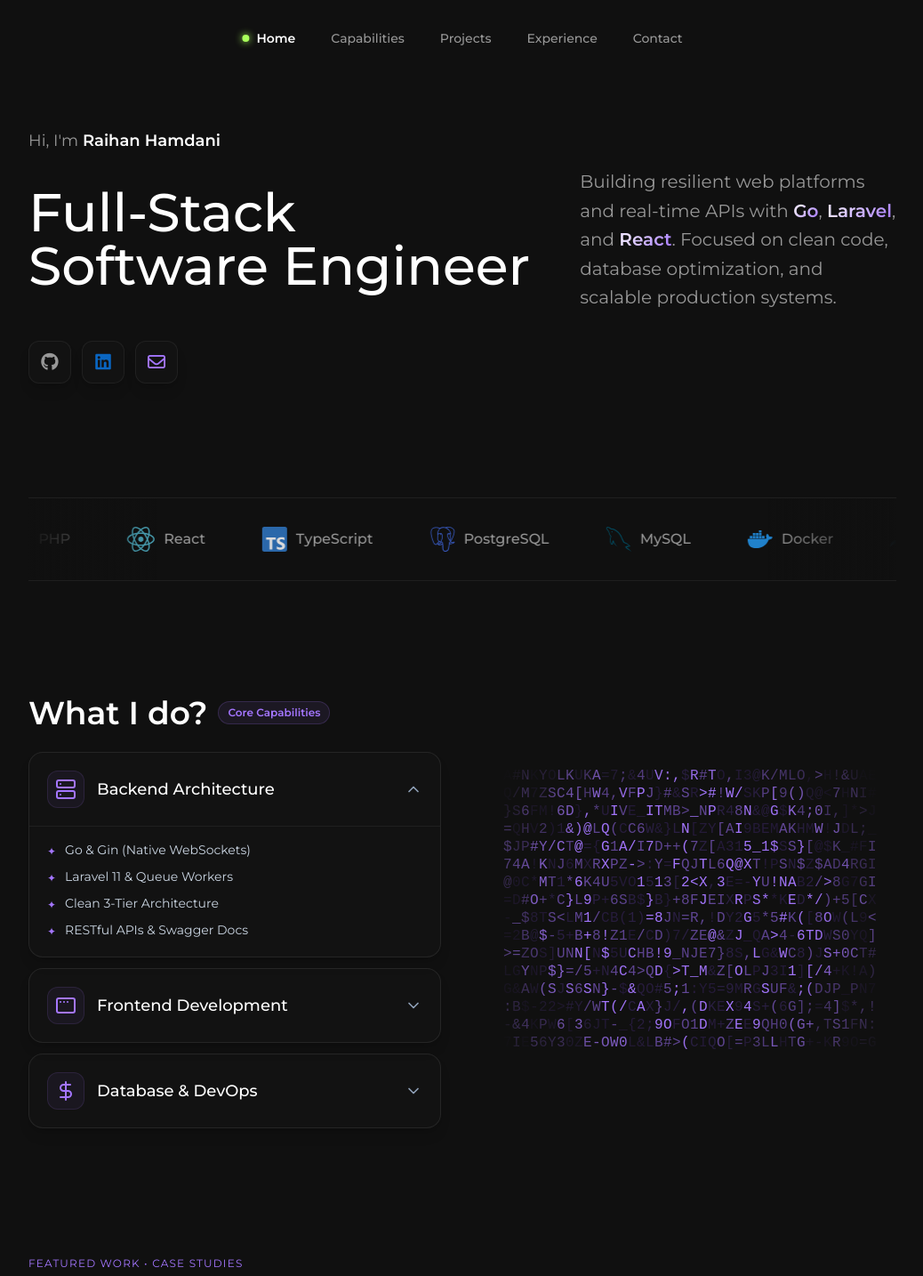
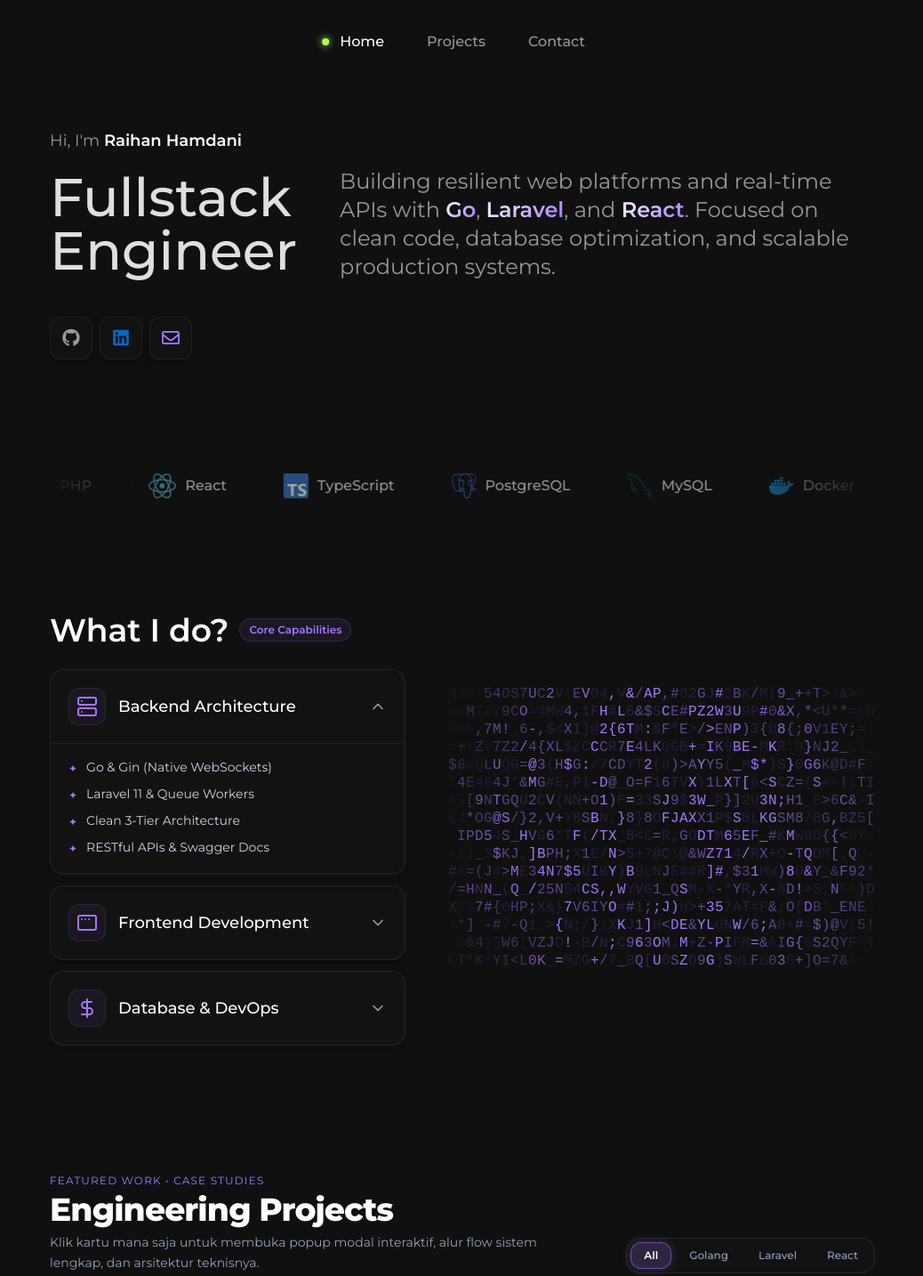
Before and after one commit to reyhanhmdani/My-porto, a React (Vite) app: page / in a window 1280 px wide. Shown: the top 1434 px of the page at 89% size, without its empty margins (120-1158 px from the left). Built offline with nearby package versions, Linux system fonts and the light colour scheme.

Commit message:
feat: align layout with dark-minimal reference and optimize responsive UI

```diff
--- a/src/App.jsx
+++ b/src/App.jsx
@@ -20,10 +20,10 @@ const EXPERIENCES_DATA = [
     desc: "Spearheaded internal institutional digitization, developed selfa.sch.id, and re-architected donation & CMS platforms with database optimization.",
   },
   {
-    role: "Intern (Meta Ads & IT Ops)",
+    role: "Meta Ads & Traffic Analytics Intern",
     org: "B_ERL Cosmetics",
     period: "2025 (Internship)",
-    desc: "Ad tech performance tracking, conversion tracking integration, and cross-divisional IT workflow support.",
+    desc: "Managed Meta Ads campaigns, evaluated creative performance through key ad metrics (CTR, CPC), and analyzed inbound website traffic via Meta Pixel tracking.",
   },
   {
     role: "Backend Engineering Trainee",
@@ -44,19 +44,19 @@ export default function App() {
       {/* 1. FLOATING MINIMALIST NAVBAR (Exact DarkMinimal Layout) */}
       <Navbar />
 
-      <main className="max-w-5xl mx-auto px-6 pt-32 pb-24 flex flex-col gap-24 sm:gap-32">
+      <main className="max-w-5xl mx-auto px-6 sm:px-8 lg:px-12 pt-32 pb-24 flex flex-col gap-24 sm:gap-32">
 
         {/* 2. HERO SECTION */}
         <section id="home" className="space-y-4 pt-4 text-[var(--white)]">
-          <p className="text-base sm:text-lg text-[var(--white-icon)]">
+          <p className="text-md md:text-lg text-[var(--white-icon)]">
             Hi, I'm <strong className="text-white font-semibold">Raihan Hamdani</strong>
           </p>
 
-          <div className="flex flex-col lg:flex-row lg:items-center space-y-4 lg:space-y-0 lg:space-x-8 md:gap-6">
-            <h1 className="text-white text-5xl md:text-6xl font-medium text-pretty leading-none shrink-0">
-              Full-Stack <br /> Software Engineer
+          <div className="flex flex-col lg:flex-row lg:items-center space-y-4 lg:space-y-0 lg:space-x-8 md:gap-4">
+            <h1 className="text-[var(--white)] text-5xl md:text-6xl font-medium text-pretty leading-none">
+              Fullstack <br /> Engineer
             </h1>
-            <p className="text-base sm:text-lg md:text-xl text-[var(--white-icon)] leading-relaxed max-w-xl">
+            <p className="text-md md:text-2xl text-[var(--white-icon)]">
               Building resilient web platforms and real-time APIs with{" "}
               <span className="text-[var(--sec)] shiny-sec font-semibold">Go</span>,{" "}
               <span className="text-[var(--sec)] shiny-sec font-semibold">Laravel</span>, and{" "}
@@ -64,8 +64,8 @@ export default function App() {
             </p>
           </div>
 
-          {/* Social Icons row (Square rounded button style from dark-minimal) */}
-          <div className="flex justify-start gap-3 pt-3 md:pt-4">
+          {/* Social Icons row (Exact match from dark-minimal home.astro) */}
+          <div className="flex justify-start gap-2 pt-3 md:pt-6">
             <a
               target="_blank"
               href="https://github.com/reyhanhmdani"
@@ -97,16 +97,16 @@ export default function App() {
 
         {/* 4. WHAT I DO (SkillsAccordion + LetterGlitch Showcase) */}
         <section id="what-i-do" className="space-y-6">
-          <div className="grid grid-cols-1 lg:grid-cols-12 gap-8 lg:gap-12 items-center">
+          <div className="flex flex-col lg:flex-row items-center justify-between gap-8 lg:gap-12">
 
-            {/* Left: Accordion */}
-            <div className="lg:col-span-6">
+            {/* Left: Accordion (Pinned to 400px like dark-minimal reference) */}
+            <div className="w-full lg:w-[400px] shrink-0">
               <SkillsAccordion />
             </div>
 
-            {/* Right: Seamless LetterGlitch Visualizer */}
-            <div className="lg:col-span-6 flex justify-center items-center w-full">
-              <div className="w-full max-w-[420px] h-[300px] sm:h-[320px] overflow-hidden flex items-center justify-center">
+            {/* Right: Seamless LetterGlitch Visualizer (Expands toward the left) */}
+            <div className="w-full flex-1 flex justify-center items-center h-[290px] sm:h-[300px] md:h-[320px] overflow-hidden">
+              <div className="w-full h-full flex items-center justify-center">
                 <LetterGlitch
                   glitchColors={["#5e4491", "#A476FF", "#241a38"]}
                   glitchSpeed={33}
--- a/src/components/LogoWall.jsx
+++ b/src/components/LogoWall.jsx
@@ -18,7 +18,7 @@ export default function LogoWall() {
   const list = [...TECHNOLOGIES, ...TECHNOLOGIES];
 
   return (
-    <div className="relative overflow-x-hidden py-8 border-y border-[#ffffff10] select-none">
+    <div className="relative overflow-x-hidden select-none">
       {/* Side gradient masks for smooth entry and exit */}
       <div className="pointer-events-none absolute inset-y-0 left-0 w-24 sm:w-36 bg-gradient-to-r from-[#101010] to-transparent z-20"></div>
       <div className="pointer-events-none absolute inset-y-0 right-0 w-24 sm:w-36 bg-gradient-to-l from-[#101010] to-transparent z-20"></div>
@@ -34,7 +34,7 @@ export default function LogoWall() {
             <img
               src={`/svg/${tech.file}.svg`}
               alt={tech.name}
-              className="h-6 sm:h-7 w-auto object-contain transition-transform group-hover:scale-110 opacity-85 group-hover:opacity-100"
+              className="h-6 sm:h-7 w-auto object-contain transition-transform group-hover:scale-110 opacity-60 group-hover:opacity-100"
               width="28"
               height="28"
               loading={index < TECHNOLOGIES.length ? "eager" : "lazy"}
--- a/src/components/Navbar.jsx
+++ b/src/components/Navbar.jsx
@@ -1,11 +1,36 @@
 import React, { useState, useEffect } from "react";
 
 const NAV_ITEMS = [
-  { label: "Home", href: "#home", id: "home", icon: "fa-solid fa-house" },
-  { label: "Capabilities", href: "#what-i-do", id: "what-i-do", icon: "fa-solid fa-layer-group" },
-  { label: "Projects", href: "#projects", id: "projects", icon: "fa-solid fa-folder-closed" },
-  { label: "Experience", href: "#experience", id: "experience", icon: "fa-solid fa-briefcase" },
-  { label: "Contact", href: "#contact", id: "contact", icon: "fa-regular fa-paper-plane" },
+  {
+    label: "Home",
+    href: "#home",
+    id: "home",
+    icon: (
+      <svg xmlns="http://www.w3.org/2000/svg" viewBox="0 0 24 24" width="22" height="22" fill="currentColor">
+        <path d="M21 20C21 20.5523 20.5523 21 20 21H4C3.44772 21 3 20.5523 3 20V9.48907C3 9.18048 3.14247 8.88917 3.38606 8.69972L11.3861 2.47749C11.7472 2.19663 12.2528 2.19663 12.6139 2.47749L20.6139 8.69972C20.8575 8.88917 21 9.18048 21 9.48907V20ZM19 19V9.97815L12 4.53371L5 9.97815V19H19Z" />
+      </svg>
+    ),
+  },
+  {
+    label: "Projects",
+    href: "#projects",
+    id: "projects",
+    icon: (
+      <svg xmlns="http://www.w3.org/2000/svg" viewBox="0 0 24 24" width="22" height="22" fill="currentColor">
+        <path d="M4 5V19H20V7H11.5858L9.58579 5H4ZM12.4142 5H21C21.5523 5 22 5.44772 22 6V20C22 20.5523 21.5523 21 21 21H3C2.44772 21 2 20.5523 2 20V4C2 3.44772 2.44772 3 3 3H10.4142L12.4142 5Z" />
+      </svg>
+    ),
+  },
+  {
+    label: "Contact",
+    href: "#contact",
+    id: "contact",
+    icon: (
+      <svg xmlns="http://www.w3.org/2000/svg" viewBox="0 0 24 24" width="22" height="22" fill="currentColor">
+        <path d="M21.7267 2.95694L16.2734 22.0432C16.1225 22.5716 15.7979 22.5956 15.5563 22.1126L11 13L1.9229 9.36919C1.41322 9.16532 1.41953 8.86022 1.95695 8.68108L21.0432 2.31901C21.5716 2.14285 21.8747 2.43866 21.7267 2.95694ZM19.0353 5.09647L6.81221 9.17085L12.4488 11.4255L15.4895 17.5068L19.0353 5.09647Z" />
+      </svg>
+    ),
+  },
 ];
 
 export default function Navbar() {
@@ -15,34 +40,25 @@ export default function Navbar() {
   useEffect(() => {
     const handleScroll = () => {
       setIsScrolled(window.scrollY > 20);
+
+      // Deterministic scroll spy for Home, Projects, Contact
+      const scrollPosition = window.scrollY + 250;
+      const contactEl = document.getElementById("contact");
+      const projectsEl = document.getElementById("projects");
+
+      if (contactEl && scrollPosition >= contactEl.offsetTop) {
+        setActiveSection("contact");
+      } else if (projectsEl && scrollPosition >= projectsEl.offsetTop) {
+        setActiveSection("projects");
+      } else {
+        setActiveSection("home");
+      }
     };
 
     window.addEventListener("scroll", handleScroll, { passive: true });
     handleScroll();
 
     return () => window.removeEventListener("scroll", handleScroll);
-  }, []);
-
-  // Section observer to accurately highlight active link
-  useEffect(() => {
-    const sectionElements = NAV_ITEMS.map((item) => document.getElementById(item.id)).filter(Boolean);
-
-    const observer = new IntersectionObserver(
-      (entries) => {
-        entries.forEach((entry) => {
-          if (entry.isIntersecting) {
-            setActiveSection(entry.target.id);
-          }
-        });
-      },
-      { threshold: 0.3 }
-    );
-
-    sectionElements.forEach((el) => observer.observe(el));
-
-    return () => {
-      sectionElements.forEach((el) => observer.unobserve(el));
-    };
   }, []);
 
   const handleNavClick = (e, href) => {
@@ -56,15 +72,15 @@ export default function Navbar() {
 
   return (
     <>
-      {/* DESKTOP FLOATING CAPSULE NAVBAR (Matches DarkMinimal layout) */}
+      {/* DESKTOP FLOATING CAPSULE NAVBAR (Exact match to dark-minimal nav.astro) */}
       <nav
         className={`hidden md:flex fixed top-6 left-1/2 -translate-x-1/2 z-[100] transition-all duration-300 ease-in-out items-center justify-center ${
           isScrolled
-            ? "bg-[#141414cc] backdrop-blur-xl border border-[#ffffff15] py-2 px-6 rounded-full shadow-[0_10px_30px_rgba(0,0,0,0.8)]"
-            : "bg-transparent border border-transparent py-2 px-6"
+            ? "bg-[#141414cc] backdrop-blur-xl border border-[#ffffff15] py-2.5 px-8 rounded-full shadow-[0_10px_30px_rgba(0,0,0,0.8)]"
+            : "bg-transparent border border-transparent py-2.5 px-6"
         }`}
       >
-        <ul className="flex items-center gap-8 text-sm font-medium">
+        <ul className="flex items-center gap-12 text-base font-medium">
           {NAV_ITEMS.map((item) => {
             const isActive = activeSection === item.id;
             return (
@@ -72,14 +88,14 @@ export default function Navbar() {
                 <a
                   href={item.href}
                   onClick={(e) => handleNavClick(e, item.href)}
-                  className={`flex items-center gap-2 transition-colors duration-200 cursor-pointer ${
-                    isActive ? "text-white font-semibold" : "text-[#f3f3f398] hover:text-white"
+                  className={`relative flex items-center transition-colors duration-200 cursor-pointer ${
+                    isActive ? "text-white font-medium" : "text-[#f3f3f398] hover:text-white"
                   }`}
                 >
-                  {/* Glowing Green Active Dot Indicator (Exact DarkMinimal Signature) */}
+                  {/* Glowing Green Active Dot Indicator (Absolute positioned so text never jumps) */}
                   <span
-                    className={`w-2 h-2 rounded-full bg-[#A9FF5B] transition-all duration-300 shadow-[0_0_8px_#A9FF5B] ${
-                      isActive ? "scale-100 opacity-100" : "scale-0 opacity-0 -mr-2"
+                    className={`absolute -left-5 top-1/2 -translate-y-1/2 w-2 h-2 rounded-full bg-[#A9FF5B] transition-all duration-300 shadow-[0_0_8px_#A9FF5B] ${
+                      isActive ? "scale-100 opacity-100" : "scale-0 opacity-0"
                     }`}
                   />
                   <span>{item.label}</span>
@@ -90,21 +106,23 @@ export default function Navbar() {
         </ul>
       </nav>
 
-      {/* MOBILE BOTTOM APP-BAR NAVBAR */}
-      <nav className="md:hidden fixed bottom-0 inset-x-0 z-[100] bg-[#141414f0] backdrop-blur-xl border-t border-[#ffffff15] py-2.5 px-4 rounded-t-2xl shadow-2xl">
+      {/* MOBILE BOTTOM APP-BAR NAVBAR (Exact match to dark-minimal mobile nav) */}
+      <nav className="md:hidden fixed bottom-0 inset-x-0 z-[100] bg-[#141414f0] backdrop-blur-xl border-t border-[#ffffff15] py-2.5 px-6 rounded-t-2xl shadow-2xl">
         <ul className="flex items-center justify-around">
           {NAV_ITEMS.map((item) => {
             const isActive = activeSection === item.id;
             return (
-              <li key={item.id}>
+              <li key={item.id} className="flex-1 text-center">
                 <a
                   href={item.href}
                   onClick={(e) => handleNavClick(e, item.href)}
-                  className={`flex flex-col items-center gap-1 text-[11px] font-medium transition-colors ${
-                    isActive ? "text-[#A9FF5B]" : "text-[#f3f3f398] hover:text-white"
+                  className={`flex flex-col items-center gap-1 text-xs font-medium transition-colors ${
+                    isActive ? "text-white" : "text-[#f3f3f398] hover:text-white"
                   }`}
                 >
-                  <i className={`${item.icon} text-base`}></i>
+                  <span className={`w-6 h-6 flex items-center justify-center transition-colors ${isActive ? "text-[#A9FF5B]" : "text-[#f3f3f398]"}`}>
+                    {item.icon}
+                  </span>
                   <span>{item.label}</span>
                 </a>
               </li>
--- a/src/components/SkillsAccordion.jsx
+++ b/src/components/SkillsAccordion.jsx
@@ -54,7 +54,7 @@ export default function SkillsAccordion() {
   };
 
   return (
-    <div className="text-left w-full">
+    <div className="text-left w-full md:w-[400px]">
       <h3 className="text-white text-3xl md:text-4xl font-semibold mb-6 flex items-center gap-3">
         <span>What I do?</span>
         <span className="text-xs font-mono px-2.5 py-1 rounded-full bg-[#a476ff15] text-[#A476FF] border border-[#a476ff30]">
@@ -68,7 +68,7 @@ export default function SkillsAccordion() {
             <li key={category} className="w-full">
               <div
                 onClick={() => toggleItem(category)}
-                className="w-full bg-[#1414149c] rounded-2xl text-left hover:bg-[#1a1a1acc] transition-all border border-[#ffffff15] hover:border-[#a476ff50] cursor-pointer overflow-hidden shadow-lg"
+                className="w-full md:w-[400px] bg-[#1414149c] rounded-2xl text-left hover:bg-[#1a1a1acc] transition-all border border-[#ffffff15] hover:border-[#a476ff50] cursor-pointer overflow-hidden shadow-lg"
               >
                 <div className="flex items-center gap-3.5 p-4 sm:p-5">
                   <div className="p-2 rounded-xl bg-[#a476ff10] border border-[#a476ff20] shrink-0">
```
Also changed, not shown: src/components/Projects.jsx (+28 -40 lines).
